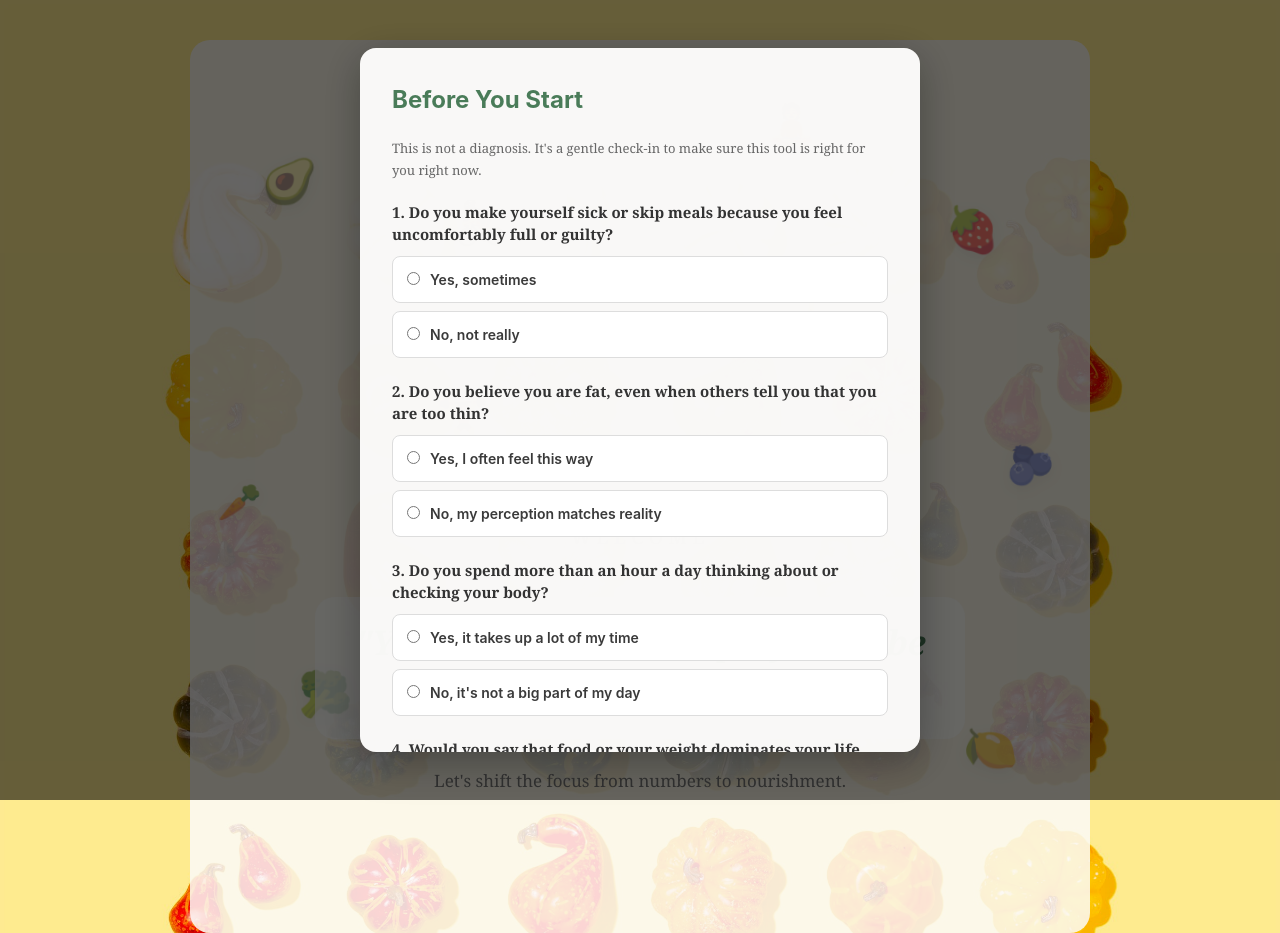
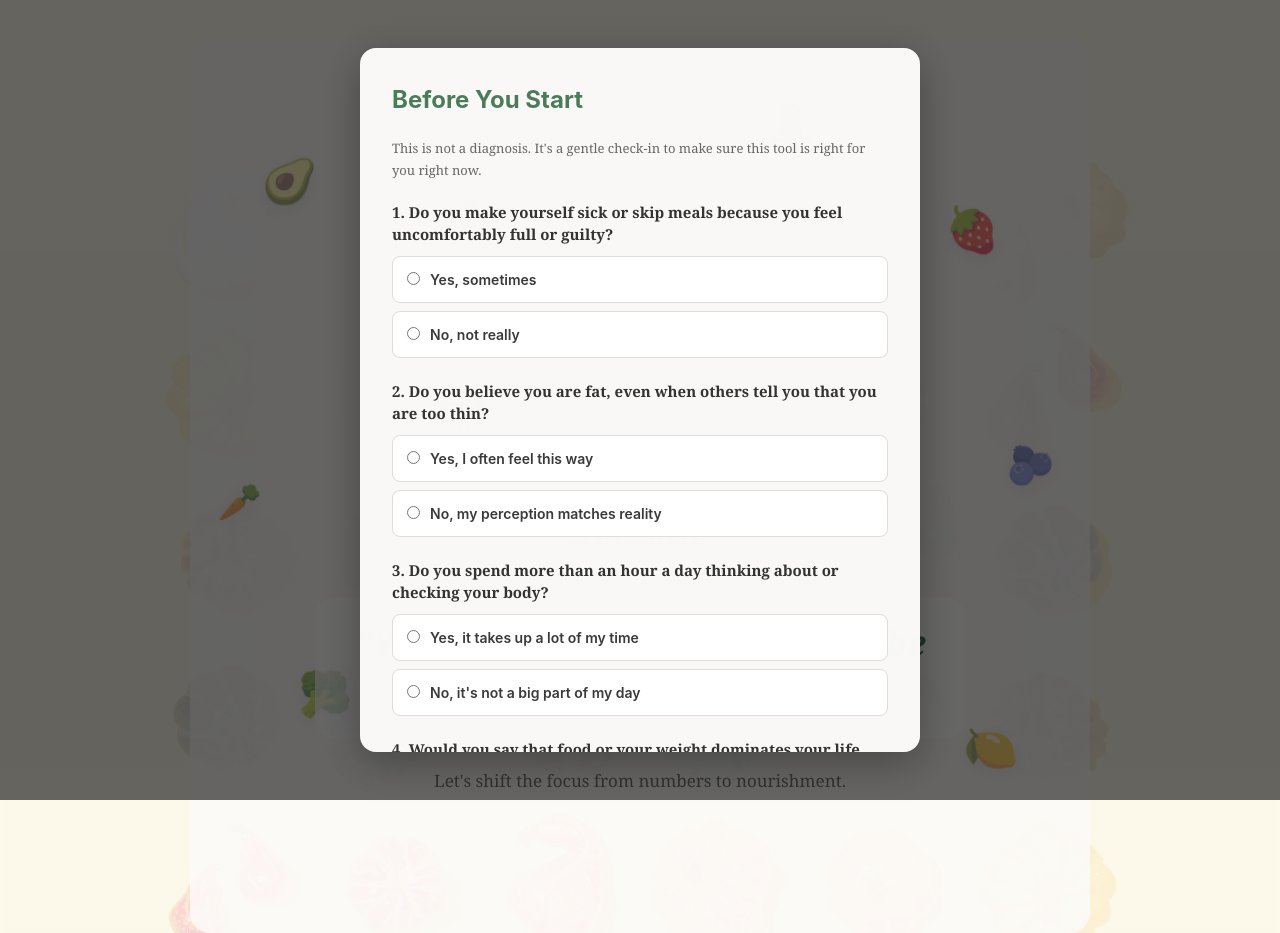
Before and after one commit to wenxuangao092-stack/nutrition-site, a plain HTML site: page index.html in a window 1280 px wide. Drawn offline with Linux system fonts and the light colour scheme.

Commit message:
Change background image to use gradient overlay

```diff
--- a/index.html
+++ b/index.html
@@ -15,8 +15,7 @@
     * { box-sizing: border-box; }
     body {
       font-family: "Georgia", serif; margin: 0; padding: 0; line-height: 1.7; color: var(--text);
-      background-color: #fcfbfa; background-image: url('bg.jpg');
-      background-size: cover; background-position: center; background-attachment: fixed; overflow-x: hidden;
+      background-color: #fcfbfa;background-image: linear-gradient(rgba(252, 251, 250, 0.85), rgba(252, 251, 250, 0.85)), url('bg.jpg');      background-size: cover; background-position: center; background-attachment: fixed; overflow-x: hidden;
     }
     h1, h2, h3, label, button, .category-btn, .nutrient-row, .per-100g, .fridge-item, .satiety-box, .trend-box, .quiz-box, .diary-box, .detox-box, .behavior-box { font-family: -apple-system, BlinkMacSystemFont, "Segoe UI", Roboto, sans-serif; }
     h1 { font-size: 36px; color: var(--primary); margin-bottom: 8px; letter-spacing: -0.5px;}
```
